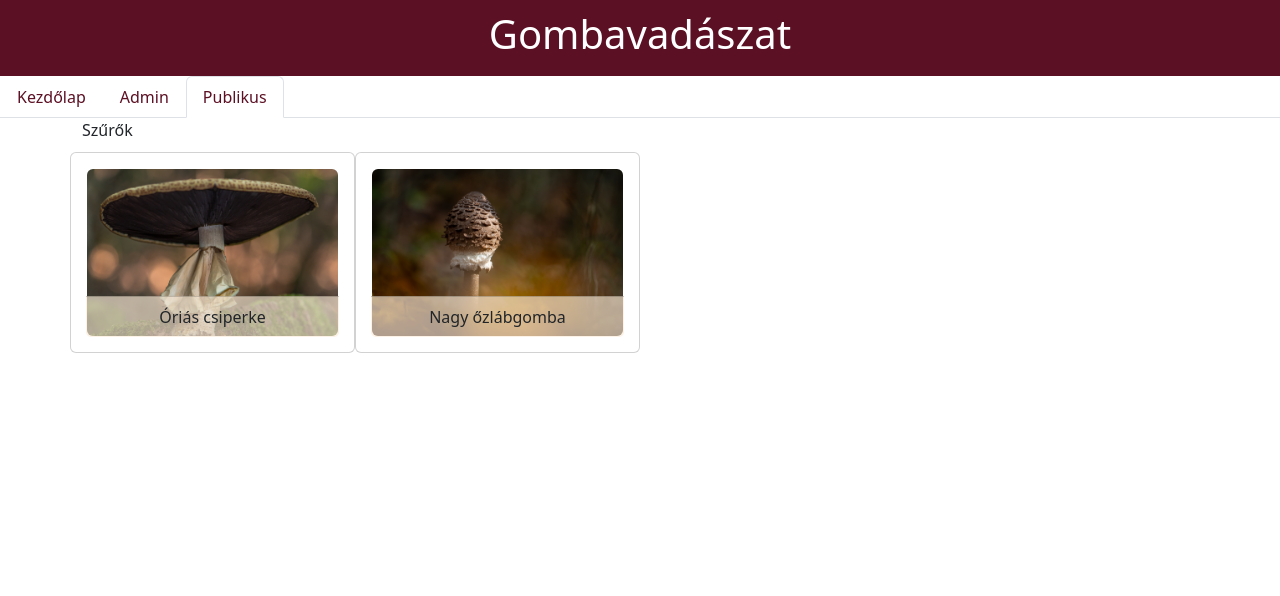
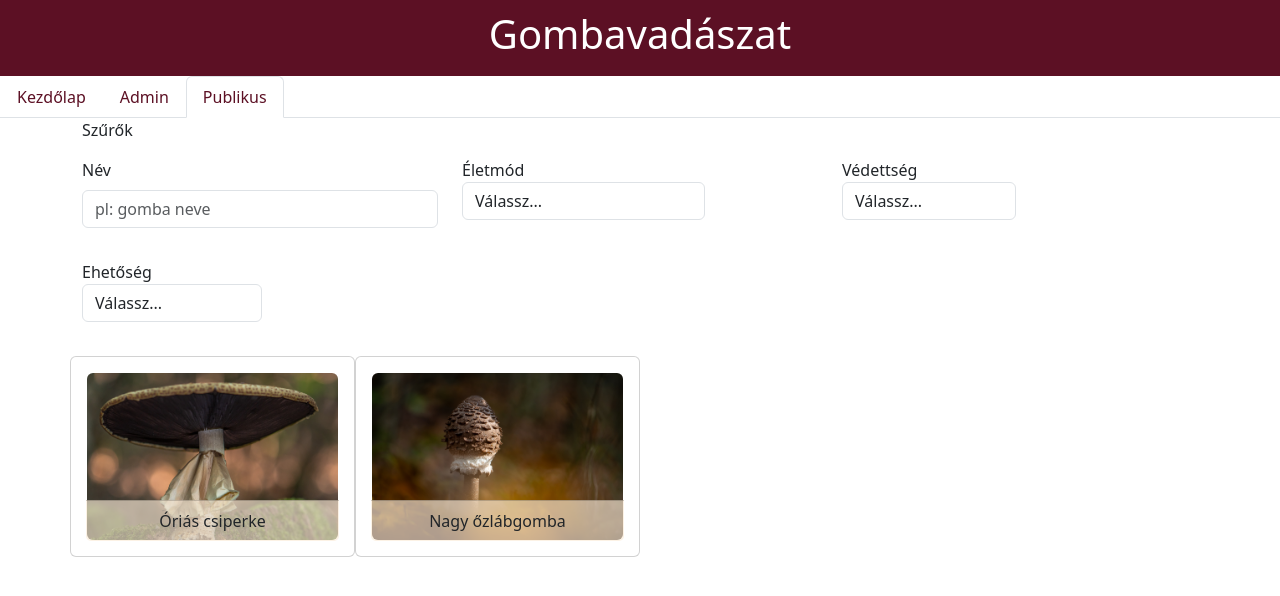
Before and after one commit to Privatprojektek/gombahatarozo, a React (Create React App) app: page /public in a window 1280 px wide. Shown: the top 596 px of the page. Built offline with nearby package versions, Linux system fonts and the light colour scheme.

Commit message:
publikus felület szűrés text és select

```diff
--- a/src/Komponensek/Public/Szuro.js
+++ /dev/null
@@ -1,8 +0,0 @@
-export default function Szuro(){
-
-    return(
-        <article className="szuro">
-        Szűrők
-        </article>
-    )
-}
--- /dev/null
+++ b/src/Komponensek/Public/Szurok/Szuro.js
@@ -0,0 +1,45 @@
+import { gombaAdatLeiro } from "../../../Modell/gombaadat";
+
+import SzuroSelect from "./szuroSelect";
+import SzuroText from "./szuroText";
+export default function Szuro(props) {
+    if (gombaAdatLeiro.vedett.lista[0] !== "Válassz...") {
+        gombaAdatLeiro.vedett.lista.unshift("Válassz...");
+    }
+    if (gombaAdatLeiro.ehetoseg.lista[0] !== "Válassz...") {
+        gombaAdatLeiro.ehetoseg.lista.unshift("Válassz...");
+    }
+
+    function szuro(ertek, kulcs) {
+        props.szuro(ertek, kulcs);
+    }
+
+    return (
+        <article className="szuro">
+            Szűrők
+            <div className="row">
+                <SzuroText
+                    obj={gombaAdatLeiro.nev}
+                    kulcs="nev"
+                    placeholder="gomba neve"
+                    szuro={szuro}
+                />
+                <SzuroSelect
+                    obj={gombaAdatLeiro.eletmod}
+                    kulcs="eletmod"
+                    szuro={szuro}
+                />
+                <SzuroSelect
+                    obj={gombaAdatLeiro.vedett}
+                    kulcs="vedett"
+                    szuro={szuro}
+                />
+                <SzuroSelect
+                    obj={gombaAdatLeiro.ehetoseg}
+                    kulcs="ehetoseg"
+                    szuro={szuro}
+                />
+            </div>
+        </article>
+    );
+}
--- /dev/null
+++ b/src/Komponensek/Public/Szurok/szuroSelect.js
@@ -0,0 +1,33 @@
+import { useState } from "react";
+export default function SzuroSelect(props) {
+    let obj = props.obj;
+    let kulcs = props.kulcs;
+    const [urlapAdat, setUrlapAdat] = useState(obj.lista[0]);
+
+    function adatValt(event) {
+        const ujAdat = event.target.value;
+        setUrlapAdat(ujAdat);
+        props.szuro(event.target.value,props.kulcs);
+    }
+    return (
+        <div className="mb-3 mt-3 col-sm-4">
+            <label htmlFor={kulcs} className="form-label">
+                {obj.megj}
+                <select
+                    className="form-control"
+                    value={urlapAdat}
+                    id={kulcs}
+                    onChange={adatValt}
+                >
+                    {obj.lista.map((elem, index) => {
+                        return (
+                            <option value={elem} key={index}>
+                                {elem}
+                            </option>
+                        );
+                    })}
+                </select>
+            </label>
+        </div>
+    );
+}
--- /dev/null
+++ b/src/Komponensek/Public/Szurok/szuroText.js
@@ -0,0 +1,28 @@
+import { useState } from "react";
+export default function SzuroText(props) {
+    let obj = props.obj;
+    let kulcs = props.kulcs;
+    const [urlapAdat, setUrlapAdat] = useState("");
+
+    function adatValt(event) {
+        const ujAdat = event.target.value;
+        setUrlapAdat(ujAdat);
+        props.szuro(event.target.value,props.kulcs);
+    }
+    return (
+        <div className="mb-3 mt-3 col-sm-4">
+            <label htmlFor={kulcs} className="form-label">
+                {obj.megj}  </label>
+
+            <input
+                type="text"
+                className="form-control"
+                id={kulcs}
+                name={kulcs}
+                value={urlapAdat}
+                placeholder={"pl: "+ props.placeholder}
+                onChange={adatValt}
+            />
+        </div>
+    );
+}
--- a/src/Modell/gombaadat.js
+++ b/src/Modell/gombaadat.js
@@ -38,8 +38,8 @@ export const gombaAdat = [
         hus: "Mogyoróillatú, nem színeződő húsa a kalapban puha, a tönkben szívós, fás állagú.",
         termoido: " 5, 6, 7, 8, 9, 10, 11",
         hely: "Lomberdőben, fenyvesben és füves területeken is előfordul; gyakran a ligetes, világos részeken, illetve erdőszéleken. Gyakran található például tölgy, bükk, akác, kéttűs fenyők és/vagy lucfenyő alkotta erdőkben, de erdőn kívül is.",
-        eletmod: "talajlakó szaprotróf",
-        ehetoseg: "ehető, kellemes ízű",
+        eletmod: "korhadékbontó szaprotróf",
+        ehetoseg: "ehető",
         vedett: "nem védett",
         kepek: ["kepek/nagyozlab/0.jpeg", "kepek/nagyozlab/1.jpeg"],
     },
--- a/src/pages/Admin.css
+++ b/src/pages/Admin.css
@@ -3,7 +3,8 @@
 }
 #urlap {
     /*  position: relative; */
-    width: 800px;
+    max-width: 800px;
+    width:100%;
 }
 #urlap header {
     position: relative;
--- a/src/pages/Admin.js
+++ b/src/pages/Admin.js
@@ -34,7 +34,7 @@ export default function Admin() {
             .getElementsByClassName("admingaleria")[0]
             .classList.remove("elrejt");
     }
-    function submitGomb(adat, index) {
+    function submitGomb(adat) {
         console.log(adat);
         if (adat.id === undefined) {
             dataService.postData("gombaLista", adat);
@@ -43,21 +43,14 @@ export default function Admin() {
             dataService.putData("gombaLista", adat.id, adat);
             console.log("PUT")
         }
-        //dataService.getData("gombaLista",setGombaLista)
+
     }
 
     function szerkeszt(index) {
         setUrlapAdat({ ...gombaLista[index] });
         document.getElementById("urlap").classList.remove("elrejt");
     }
-    function modosit(index, adat) {
-        console.log(index);
-        console.log(gombaLista[index]);
 
-        setUrlapAdat({ ...gombaLista[index] });
-        console.log(urlapAdat);
-        dataService.putData("gombaLista", gombaLista[index].id, adat);
-    }
     function torol(adat) {
         console.log(adat);
         dataService.deleteData("gombaLista", adat);
@@ -90,7 +83,7 @@ export default function Admin() {
                     leiro={gombaAdatLeiro}
                     adat={urlapAdat}
                     submitGomb={submitGomb}
-                    modosit={modosit}
+
                 />
             </section>
             <section>
--- a/src/pages/Public.js
+++ b/src/pages/Public.js
@@ -3,31 +3,57 @@ import { gombaAdat } from "../Modell/gombaadat.js";
 import GombaOldal from "../Komponensek/Public/GombaOldal.js";
 import GombaListaOldal from "../Komponensek/Public/GombaListaOldal.js";
 import React, { useState } from "react";
-import Szuro from "../Komponensek/Public/Szuro.js";
+import Szuro from "../Komponensek/Public/Szurok/Szuro.js";
 
 export default function Public() {
+    const [szuresiFeltetel, setszuresiFeltetel] = useState({});
     const [allapot, setAllapot] = useState(false);
     const [index, setIndex] = useState(0);
+    const [szurtLista, setSzurtLista] = useState([...gombaAdat]);
     function kivalaszt(index) {
         setAllapot(true);
         setIndex(index);
+    }
+    function szuro(ertek, kulcs) {
+        let szf = szuresiFeltetel;
+        szf[kulcs] = ertek;
+        setszuresiFeltetel({ ...szf });
+        let ujlista = [];
+        ujlista = gombaAdat.filter((elem) => {
+            let felt = true;
+            for (const key in szuresiFeltetel) {
+                const szuresiErtek = szuresiFeltetel[key];
+                if (szuresiErtek !== "Válassz...") {
+                    if (key in ["ehetoseg", "vedett", "eletmod"]) {
+                        felt = felt && elem[key] === szuresiErtek;
+                    } else {
+                        felt = felt && elem[key].indexOf(szuresiErtek) >= 0;
+                        console.log(elem[key].indexOf(szuresiErtek));
+                    }
+                }
+            }
+            return felt;
+        });
+
+        console.log(ujlista);
+        setSzurtLista(ujlista);
     }
     function bezar() {
         setAllapot(false);
     }
     function leptet(index) {
         index = index % gombaAdat.length;
-        if (index<0){
-            index=gombaAdat.length-1
+        if (index < 0) {
+            index = gombaAdat.length - 1;
         }
         setIndex(index);
         setAllapot(true);
     }
     return (
         <main className="Public container">
-        <aside>
-        <Szuro />
-        </aside>
+            <aside>
+                <Szuro szuro={szuro} />
+            </aside>
             <article>
                 {allapot ? (
                     <GombaOldal
@@ -38,7 +64,11 @@ export default function Public() {
                         leptet={leptet}
                     />
                 ) : (
-                    <GombaListaOldal lista={gombaAdat} kivalaszt={kivalaszt}   key={index} />
+                    <GombaListaOldal
+                        lista={szurtLista}
+                        kivalaszt={kivalaszt}
+                        key={index}
+                    />
                 )}
             </article>
         </main>
```
Also changed, not shown: gombaadat.json (+0 -17 lines).
